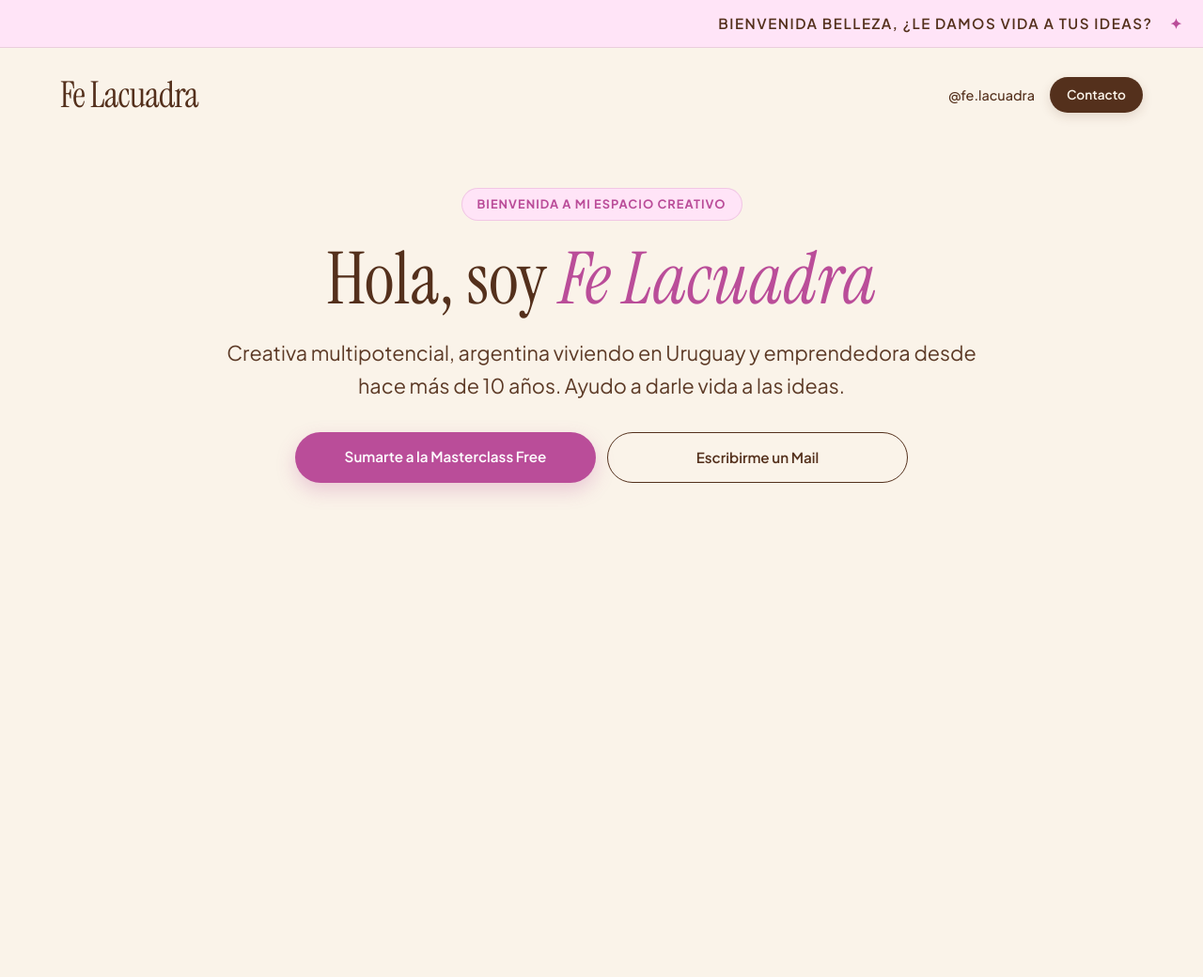
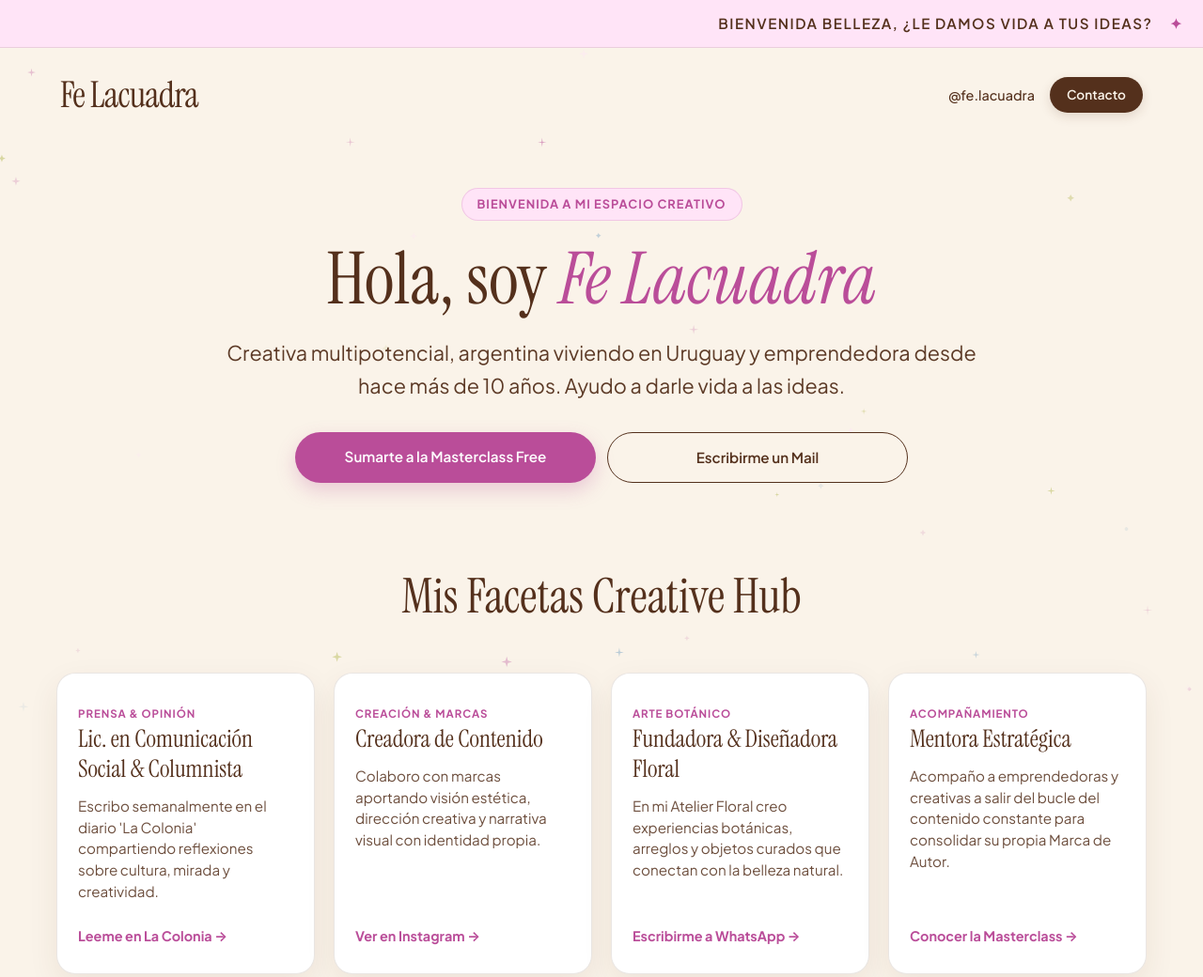
Before and after one commit to felacuadra/felacuadra.github.io, a plain HTML site: page index.html in a window 1280 px wide. Shown: the top 1040 px of the page at 94% size. Before the commit the page ends 800 px from the top, so only its background shows below. Drawn offline with Linux system fonts and the light colour scheme.

Commit message:
Update index.html

```diff
--- a/index.html
+++ b/index.html
@@ -147,7 +147,7 @@
       transform: translateY(-2px);
     }
 
-    /* Hero Section (Original) */
+    /* Hero Section Original */
     .hero {
       max-width: 1000px;
       margin: 0 auto;
@@ -319,7 +319,7 @@
       margin-top: auto;
     }
 
-    /* Banner a la Masterclass */
+    /* Banner Accesible a la Masterclass */
     .masterclass-banner {
       max-width: 1140px;
       margin: 0 auto 80px auto;
@@ -464,7 +464,7 @@
     </div>
   </nav>
 
-  <!-- Hero Section Original -->
+  <!-- Hero Section -->
   <header class="hero">
     <span class="hero-badge">Bienvenida a mi espacio creativo</span>
     <h1 class="hero-title serif">
@@ -480,4 +480,155 @@
   </header>
 
   <!-- Grid de Facetas -->
-  <section class="section-grid" id="facetas
+  <section class="section-grid" id="facetas">
+    <div class="section-header">
+      <h2 class="serif">Mis Facetas Creative Hub</h2>
+    </div>
+
+    <div class="cards-wrapper">
+      <!-- Card 1 -->
+      <div class="card">
+        <div>
+          <span class="card-tag">Prensa & Opinión</span>
+          <h3 class="card-title serif">Lic. en Comunicación Social & Columnista</h3>
+          <p class="card-desc">Escribo semanalmente en el diario 'La Colonia' compartiendo reflexiones sobre cultura, mirada y creatividad.</p>
+        </div>
+        <a href="http://www.lacolonia.com.uy/" target="_blank" class="card-link">Leeme en La Colonia &rarr;</a>
+      </div>
+
+      <!-- Card 2 -->
+      <div class="card">
+        <div>
+          <span class="card-tag">Creación & Marcas</span>
+          <h3 class="card-title serif">Creadora de Contenido</h3>
+          <p class="card-desc">Colaboro con marcas aportando visión estética, dirección creativa y narrativa visual con identidad propia.</p>
+        </div>
+        <a href="https://instagram.com/fe.lacuadra" target="_blank" class="card-link">Ver en Instagram &rarr;</a>
+      </div>
+
+      <!-- Card 3 -->
+      <div class="card">
+        <div>
+          <span class="card-tag">Arte Botánico</span>
+          <h3 class="card-title serif">Fundadora & Diseñadora Floral</h3>
+          <p class="card-desc">En mi Atelier Floral creo experiencias botánicas, arreglos y objetos curados que conectan con la belleza natural.</p>
+        </div>
+        <a href="https://wa.me/59891928528?text=Hola%20Fe!%20Quisiera%20consultarte%20por%20el%20Atelier%20Floral" target="_blank" class="card-link">Escribirme a WhatsApp &rarr;</a>
+      </div>
+
+      <!-- Card 4 -->
+      <div class="card">
+        <div>
+          <span class="card-tag">Acompañamiento</span>
+          <h3 class="card-title serif">Mentora Estratégica</h3>
+          <p class="card-desc">Acompaño a emprendedoras y creativas a salir del bucle del contenido constante para consolidar su propia Marca de Autor.</p>
+        </div>
+        <a href="https://masterclass.felacuadra.com" target="_blank" class="card-link">Conocer la Masterclass &rarr;</a>
+      </div>
+    </div>
+  </section>
+
+  <!-- Banner Accesible a la Masterclass -->
+  <section class="masterclass-banner" id="masterclass">
+    <div>
+      <span class="mc-date">Próximo Encuentro — Lunes 16 Noviembre (18:00 hs UY)</span>
+      <h2 class="mc-title serif">Masterclass: De Crear Contenido a Generar Marca</h2>
+      <p class="mc-desc">
+        Un encuentro libre y en vivo pensado para creativas de múltiples intereses que están listas para dejar de publicar por publicar y empezar a plasmar una Marca de Autor sólida.
+      </p>
+    </div>
+
+    <div class="action-box">
+      <a href="https://masterclass.felacuadra.com" target="_blank" class="btn-cta-large">
+        Ir a la web de la Masterclass &rarr;
+      </a>
+    </div>
+  </section>
+
+  <!-- Footer -->
+  <footer>
+    <h2 class="footer-title serif">Seguimos en contacto</h2>
+    <p>Colonia del Sacramento, Uruguay</p>
+
+    <div class="footer-links">
+      <a href="mailto:hola@felacuadra.com">hola@felacuadra.com</a>
+      <a href="https://instagram.com/fe.lacuadra" target="_blank">@fe.lacuadra</a>
+    </div>
+
+    <p class="footer-copy">&copy; 2026 Fe Lacuadra. Todos los derechos reservados.</p>
+  </footer>
+
+  <!-- Script Lluvia de Estrellitas Vectoriales -->
+  <script>
+    const canvas = document.getElementById('starsCanvas');
+    const ctx = canvas.getContext('2d');
+
+    let width = canvas.width = window.innerWidth;
+    let height = canvas.height = window.innerHeight;
+
+    window.addEventListener('resize', () => {
+      width = canvas.width = window.innerWidth;
+      height = canvas.height = window.innerHeight;
+    });
+
+    const colors = ['#ffe4f7', '#ba4d99', '#b5b954', '#88adc8'];
+    const stars = [];
+
+    function drawStarShape(cx, cy, spikes, outerRadius, innerRadius) {
+      let rot = Math.PI / 2 * 3;
+      let x = cx;
+      let y = cy;
+      let step = Math.PI / spikes;
+
+      ctx.beginPath();
+      ctx.moveTo(cx, cy - outerRadius);
+      for (let i = 0; i < spikes; i++) {
+        x = cx + Math.cos(rot) * outerRadius;
+        y = cy + Math.sin(rot) * outerRadius;
+        ctx.lineTo(x, y);
+        rot += step;
+
+        x = cx + Math.cos(rot) * innerRadius;
+        y = cy + Math.sin(rot) * innerRadius;
+        ctx.lineTo(x, y);
+        rot += step;
+      }
+      ctx.lineTo(cx, cy - outerRadius);
+      ctx.closePath();
+      ctx.fill();
+    }
+
+    for (let i = 0; i < 40; i++) {
+      stars.push({
+        x: Math.random() * width,
+        y: Math.random() * height,
+        outerRadius: Math.random() * 4 + 2,
+        innerRadius: Math.random() * 1.5 + 0.5,
+        color: colors[Math.floor(Math.random() * colors.length)],
+        speedY: Math.random() * 0.4 + 0.15,
+        alpha: Math.random() * 0.8 + 0.2
+      });
+    }
+
+    function animateStars() {
+      ctx.clearRect(0, 0, width, height);
+      stars.forEach(s => {
+        ctx.save();
+        ctx.globalAlpha = s.alpha;
+        ctx.fillStyle = s.color;
+        drawStarShape(s.x, s.y, 4, s.outerRadius, s.innerRadius);
+        ctx.restore();
+
+        s.y += s.speedY;
+        if (s.y > height) {
+          s.y = -10;
+          s.x = Math.random() * width;
+        }
+      });
+      requestAnimationFrame(animateStars);
+    }
+
+    animateStars();
+  </script>
+</body>
+</html>
```
